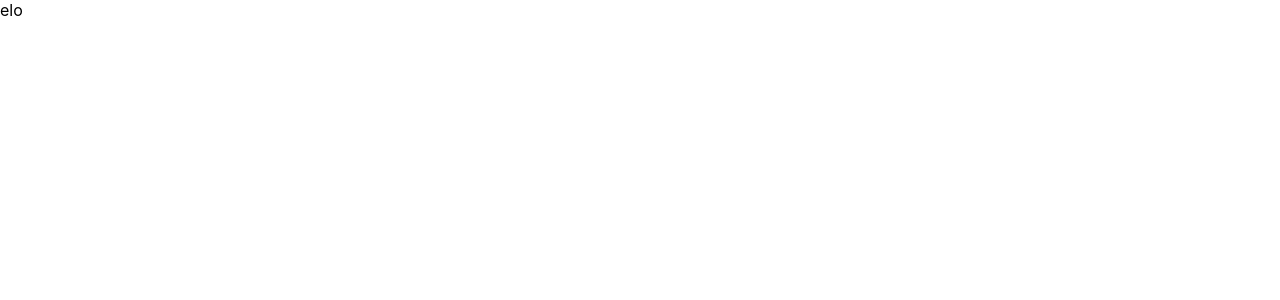
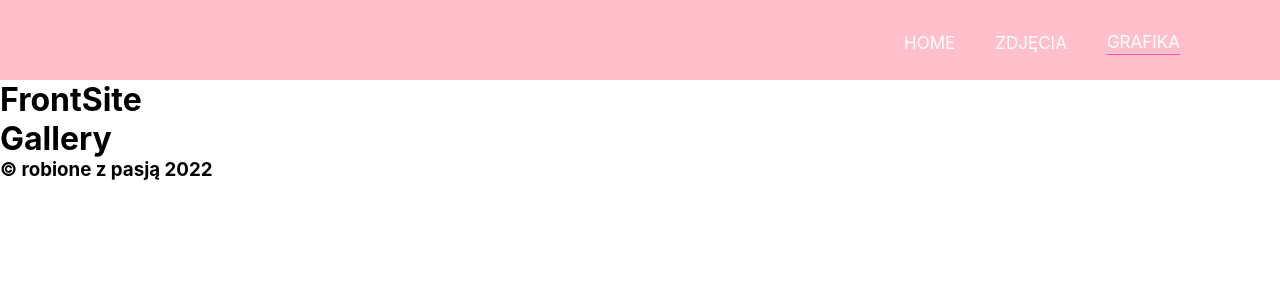
Before and after one commit to SlavMaxGitHub/portfolio-robione-z-pasja, a React (Create React App) app in the folder my-app/: page /graphics in a window 1280 px wide. Shown: the top 300 px of the page. Built offline with nearby package versions, Linux system fonts and the light colour scheme.

Commit message:
add components, create navigation

```diff
--- a/my-app/src/App.js
+++ b/my-app/src/App.js
@@ -1,8 +1,24 @@
 import React from "react";
+import { BrowserRouter as Router } from "react-router-dom";
+
+import Navigation from "./components/Navigation/Navigation";
+import FrontSite from "./components/FrontSite/FrontSite";
+import Gallery from "./components/Gallery/Gallery";
+import Footer from "./components/Footer/Footer";
+
 import "./App.css";
 
 function App() {
-  return <div className="App">elo</div>;
+  return (
+    <Router>
+      <header className="header">
+        <Navigation />
+      </header>
+      <FrontSite />
+      <Gallery />
+      <Footer />
+    </Router>
+  );
 }
 
 export default App;
--- /dev/null
+++ b/my-app/src/components/Footer/Footer.jsx
@@ -0,0 +1,13 @@
+import React from "react";
+
+import "./Footer.scss";
+
+const Footer = () => {
+  return (
+    <footer>
+      <h3>&copy; robione z pasją 2022</h3>
+    </footer>
+  );
+};
+
+export default Footer;
--- /dev/null
+++ b/my-app/src/components/FrontSite/FrontSite.jsx
@@ -0,0 +1,7 @@
+import React from "react";
+
+const FrontSite = () => {
+  return <h1>FrontSite</h1>;
+};
+
+export default FrontSite;
--- /dev/null
+++ b/my-app/src/components/Gallery/Gallery.jsx
@@ -0,0 +1,7 @@
+import React from "react";
+
+const Gallery = () => {
+  return <h1>Gallery</h1>;
+};
+
+export default Gallery;
--- /dev/null
+++ b/my-app/src/components/Navigation/Navigation.jsx
@@ -0,0 +1,31 @@
+import React from "react";
+import { NavLink } from "react-router-dom";
+
+import "./Navigation.scss";
+
+const list = [
+  { name: "home", path: "/", exact: true },
+  { name: "zdjęcia", path: "/photos" },
+  { name: "grafika", path: "/graphics" }
+];
+
+const Navigation = () => {
+  const menu = list.map((item) => (
+    <li className="navigation__list-element" key={item.name}>
+      <NavLink
+        activeclassname="active"
+        to={item.path}
+        exact={item.exact === "true" ? item.exact : "false"}
+      >
+        {item.name}
+      </NavLink>
+    </li>
+  ));
+  return (
+    <nav className="navigation">
+      <ul className="navigation__list">{menu}</ul>
+    </nav>
+  );
+};
+
+export default Navigation;
--- /dev/null
+++ b/my-app/src/components/Navigation/Navigation.scss
@@ -0,0 +1,35 @@
+.active {
+  border-bottom: 1px solid rgb(252, 81, 178);
+}
+.navigation {
+  width: 100%;
+  height: 5rem;
+  background-color: pink;
+  display: flex;
+  justify-content: flex-end;
+
+  &__list {
+    align-items: center;
+    display: flex;
+    flex-direction: row;
+    margin-right: 5rem;
+    list-style: none;
+
+    &-element {
+      padding: 20px;
+
+      & a {
+        display: inline-block;
+        text-decoration: none;
+        font-variant: small-caps;
+        font-size: 1.5rem;
+        color: white;
+        transition: 0.3s linear;
+
+        &:hover {
+          color: gray;
+        }
+      }
+    }
+  }
+}
```
Also changed, not shown: my-app/src/components/Footer/Footer.scss (added).
